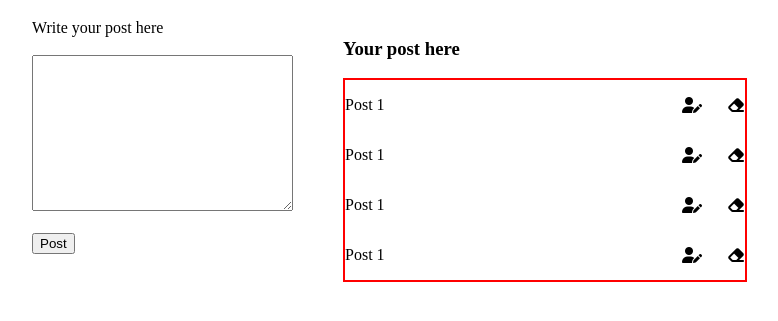
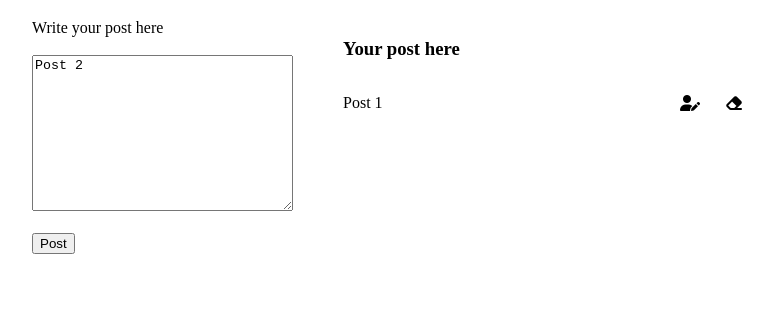
Before and after one commit to taskirur/freecodecamp-how-to-do-app-works, a plain HTML site: page index.html in a window 1280 px wide. Both pictures are taken after a click on the icon 710 px from the left and 216 px from the top of the page. Shown: the part 61-382 px from the top of the page, without its empty margins (18-796 px from the left). Drawn offline with Linux system fonts and the light colour scheme.

Commit message:
social media easy part has been completed

```diff
--- a/index.html
+++ b/index.html
@@ -31,26 +31,13 @@
                     </span>
                 </div>
                 <div>
-                    <p>Post 1</p>
+                    <p>Post 2</p>
                     <span class="options">
-                        <i class="fa-solid fa-user-pen"></i>
-                        <i class="fa-solid fa-eraser"></i>
+                        <i class="fa-solid fa-user-pen" onClick="editPost(this)"></i>
+                        <i class="fa-solid fa-eraser" onClick="deletePost(this)"></i>
                     </span>
                 </div>
-                <div>
-                    <p>Post 1</p>
-                    <span class="options">
-                        <i class="fa-solid fa-user-pen"></i>
-                        <i class="fa-solid fa-eraser"></i>
-                    </span>
-                </div>
-                <div>
-                    <p>Post 1</p>
-                    <span class="options">
-                        <i class="fa-solid fa-user-pen"></i>
-                        <i class="fa-solid fa-eraser"></i>
-                    </span>
-                </div>
+
 
             </div>
         </div>
--- a/script.js
+++ b/script.js
@@ -29,7 +29,22 @@ let acceptData = () =>{
 }
 
 let createPost = () =>{
-    posts.innerHTML += `<div>${data.text}</div>`
+    posts.innerHTML += `<div>
+    <p>${data.text}</p>
+    <span class="options">
+        <i class="fa-solid fa-user-pen" onClick="editPost(this)"></i>
+        <i class="fa-solid fa-eraser" onClick="deletePost(this)"></i>
+    </span>
+</div>`
+
+    input.value = ""
 }
 
-//38.59
+let deletePost = (e) =>{
+    e.parentElement.parentElement.remove()
+}
+
+let editPost = (e) =>{
+   input.value = e.parentElement.previousElementSibling.innerHTML
+   e.parentElement.parentElement.remove()
+}
--- a/style.css
+++ b/style.css
@@ -8,7 +8,7 @@ body{
 }
 #posts{
     width: 400px;
-    border: 2px solid red;
+    /* border: 2px solid red;*/
 }
 #posts> div{
     display: flex;
```
